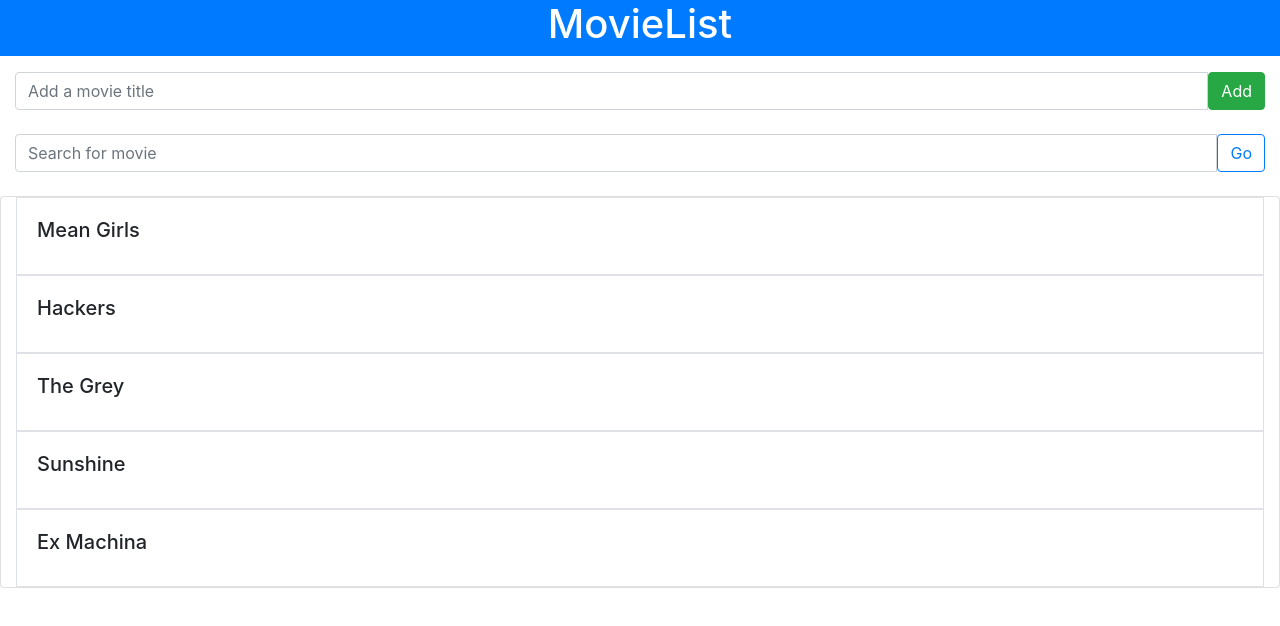
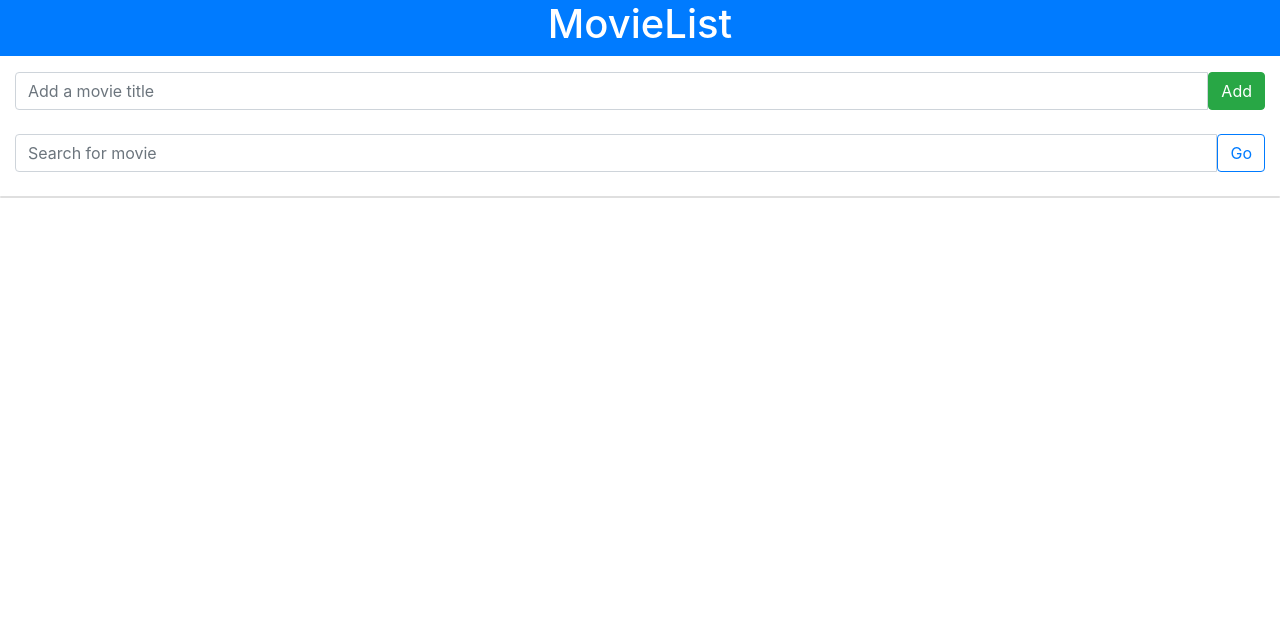
Before and after one commit to qtrangdo/movie_list, a React app: page / in a window 1280 px wide. Shown: the top 626 px of the page. Built offline with nearby package versions, Linux system fonts and the light colour scheme.

Commit message:
Refactor app to show only user movies

```diff
--- a/src/components/App.js
+++ b/src/components/App.js
@@ -4,19 +4,13 @@ import Header from './Header';
 import Search from './Search';
 import AddMovie from './AddMovie';
 
-var movies = [
-    { title: 'Mean Girls' },
-    { title: 'Hackers' },
-    { title: 'The Grey' },
-    { title: 'Sunshine' },
-    { title: 'Ex Machina' },
-];
 
 class App extends Component {
     constructor() {
         super();
         this.state = {
-            movies: null || movies,
+            movies: [],
+            matchedMovie: [],
             existMovies: true,
             conflictMovie: false,
             emptyTitle: false
@@ -27,13 +21,13 @@ class App extends Component {
     onChange(str) {
         let moviesChange = [];
         let existMovies;
-        movies.forEach(movie => {
+        this.state.movies.forEach(movie => {
             if (movie.title.toLowerCase().includes(str.toLowerCase())) {
                 moviesChange.push(movie)
             }
         });
-        moviesChange.length > 0 ? existMovies = true : existMovies = false;
-        this.setState({ movies: moviesChange, existMovies })
+        moviesChange.length > 0 ? existMovies = true : (existMovies = false, moviesChange = this.state.movies);
+        this.setState({ matchedMovie: moviesChange, existMovies })
     }
 
     movieChange(event) {
@@ -46,17 +40,20 @@ class App extends Component {
 
 
     addMovie(title) {
-        const { conflictMovie } = this.state
+        const { conflictMovie, movies, matchedMovie} = this.state
+
         if(title === '') {
             this.setState({ emptyTitle: true })
         } else
         if (this.checkConflict(title)) {
             this.setState({ conflictMovie: true })
         } else if (!conflictMovie) {
-            let movies = this.state.movies;
-            !!movies ? movies.push({ 'title': title }) : movies = [{ 'title': title }];
+            movies.push({ 'title': title });
+            matchedMovie.push({ 'title': title })
+            // !!movies ? movies.push({ 'title': title }) : movies = [{ 'title': title }];
             this.setState({
                 movies,
+                matchedMovie,
                 conflictMovie: false
             })
         }
@@ -90,17 +87,17 @@ class App extends Component {
                     </div>
                 }
                 <Search onChange={this.onChange.bind(this)} />
-                {!!this.state.movies &&
-                    <div className='container-fluid card'>
-                        {this.state.movies.map(movie => <MovieItem key={movie.title} movie={movie} />)}
-                    </div>
-                }
                 {!this.state.existMovies &&
                     <div className='alert alert-warning' role='alert'>
                         {/* Add icon herelater */}
                         No movie found
                     </div>
                 }
+                {/* {!!this.state.movies && */}
+                    <div className='container-fluid card'>
+                        {this.state.matchedMovie.map(movie => <MovieItem key={movie.title} movie={movie} />)}
+                    </div>
+                {/* } */}
             </div>
         )
     }
```
